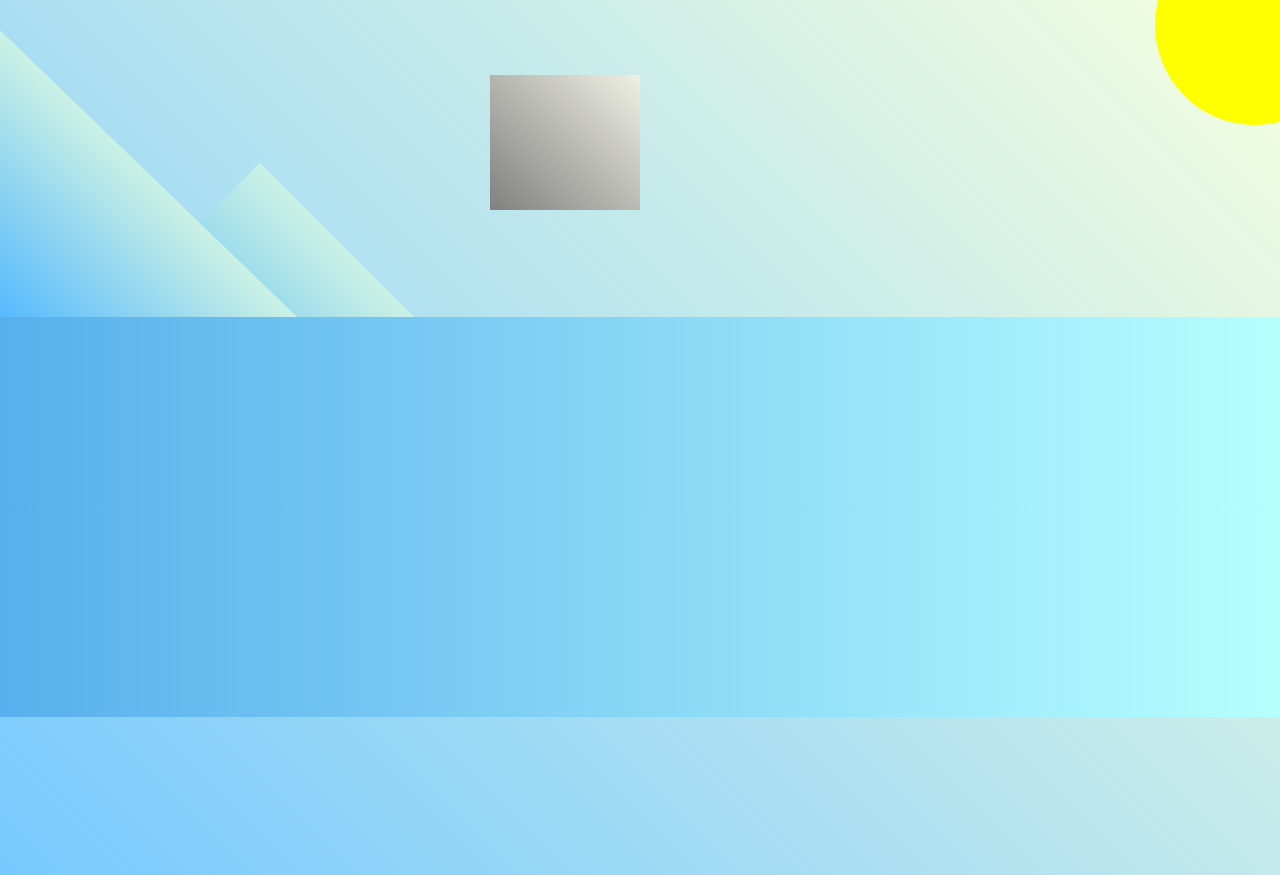
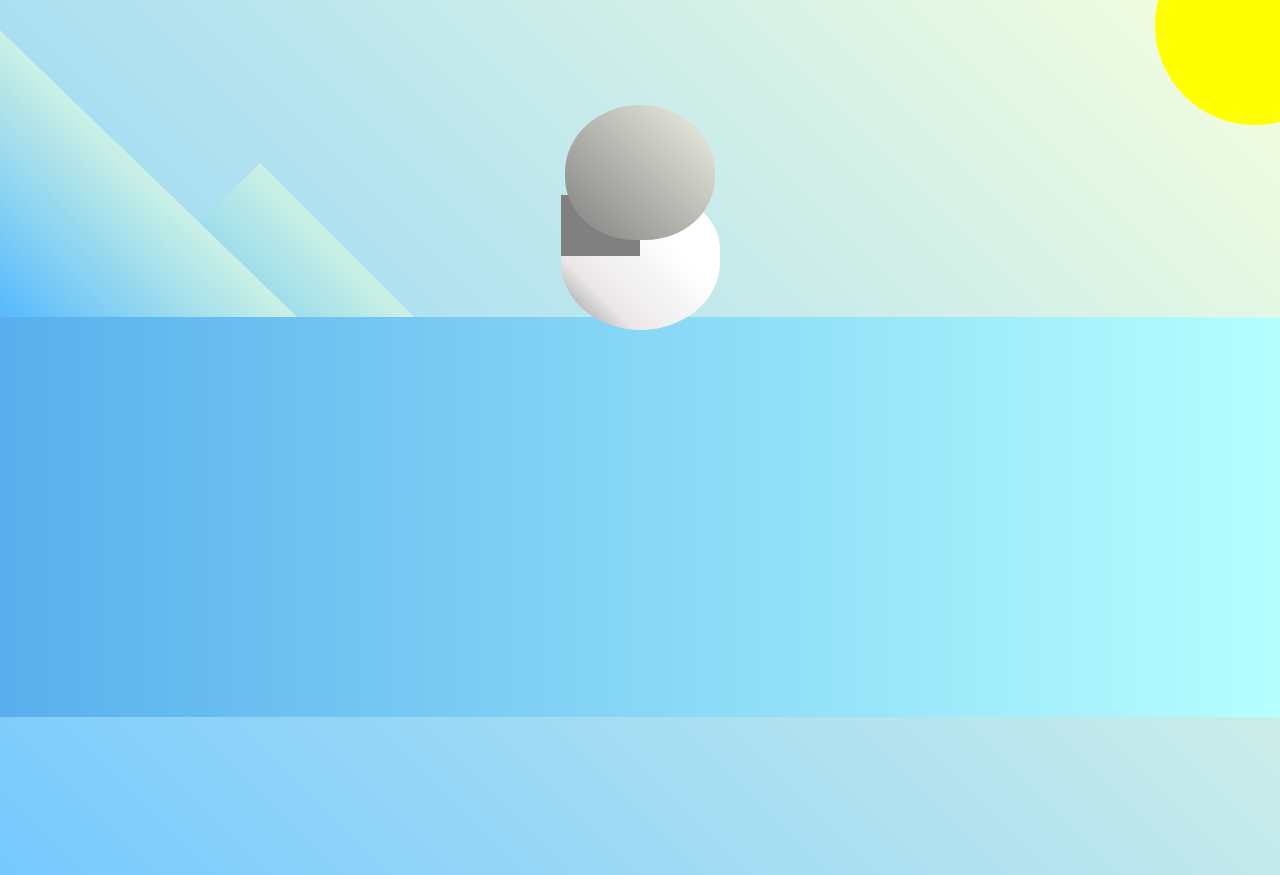
Before and after one commit to mrAbdhas/fcc-css-transforms-penguin, a plain HTML site: page index.html in a window 1280 px wide. Shown: the top 875 px of the page. Drawn offline with Linux system fonts and the light colour scheme.

Commit message:
step31 - step40

```diff
--- a/styles.css
+++ b/styles.css
@@ -1,5 +1,9 @@
 body{
-    background: linear-gradient(45deg, rgb(118, 201, 255), rgb(247, 255, 222) );
+    background: linear-gradient(
+        45deg,
+        rgb(118, 201, 255),
+        rgb(247, 255, 222)
+    );
     margin: 0;
     padding: 0;
     width: 100%;
@@ -10,7 +14,10 @@ body{
 .left-mountain{
     width: 300px;
     height: 300px;
-    background: linear-gradient(rgb(203, 241, 228),rgb(80, 183, 255) );
+    background: linear-gradient(
+        rgb(203, 241, 228),
+        rgb(80, 183, 255)
+    );
     position: absolute;
     transform: skew(0deg, 44deg);
     z-index: 2;
@@ -20,7 +27,10 @@ body{
 .back-mountain{
     width: 300px;
     height: 300px;
-    background: linear-gradient(rgb(203, 241, 228), rgb(47, 170, 255));
+    background: linear-gradient(
+        rgb(203, 241, 228),
+        rgb(47, 170, 255)
+    );
     position: absolute;
     z-index: 1;
     transform: rotate(45deg);
@@ -47,14 +57,56 @@ body{
     position: relative;
 }
 
+.penguin *{
+    position: absolute;
+}
+
 .penguin-head{
     width: 150px;
     height: 45%;
-    background: linear-gradient(45deg, gray, rgb(239, 240, 228));
+    background: linear-gradient(
+        45deg,
+        gray,
+        rgb(239, 240, 228)
+    );
+    border-top-right-radius: 70%;
+    border-top-left-radius: 70%;
+    border-bottom-right-radius: 65%;
+    border-bottom-left-radius: 65%;
+    top:10%;
+    left: 25%;
+    z-index: 1;
+}
+
+.penguin-body{
+    width: 53%;
+    height: 45%;
+    background: linear-gradient(
+        45deg,
+        rgb(134, 133, 133) 0%,
+        rgb(234, 231, 231) 25%,
+        white 67%
+    );
+    border-radius: 80% 80% 100% 100%;
+    top:40%;
+    left: 23.5%;
+}
+
+.penguin-body::before{
+    content: "";
+    position: absolute;
+    width: 50%;
+    height: 45%;
+    background-color: gray;
 }
 
 .ground{
-    background: linear-gradient(90deg, rgb(88, 175, 236), rgb(182, 255, 255));
+    background: linear-gradient(
+        90deg,
+        rgb(88, 175, 236),
+        rgb(182, 255, 255)
+
+    );
     position: absolute;
     z-index: 3;
     width: 100vw;
```
